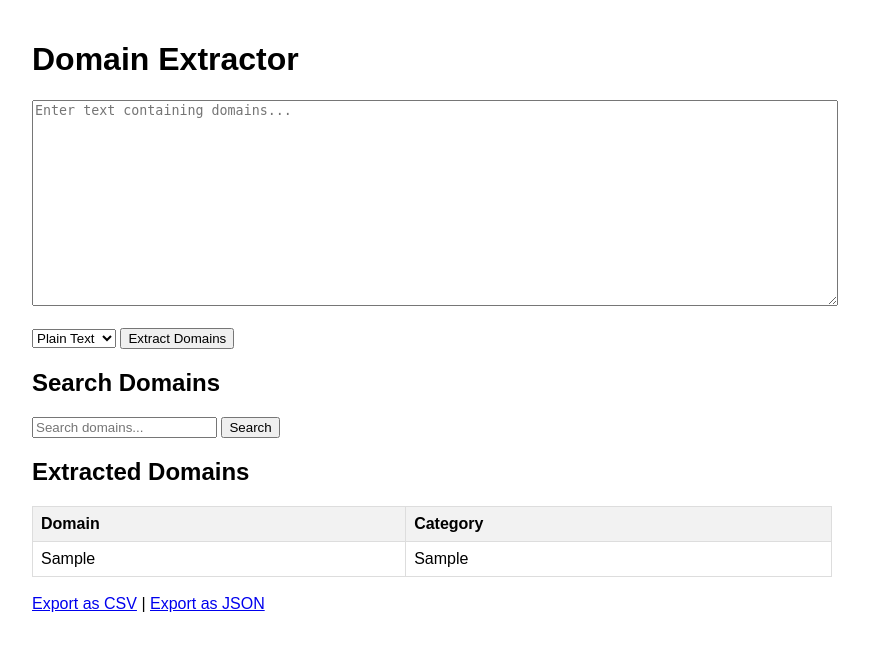
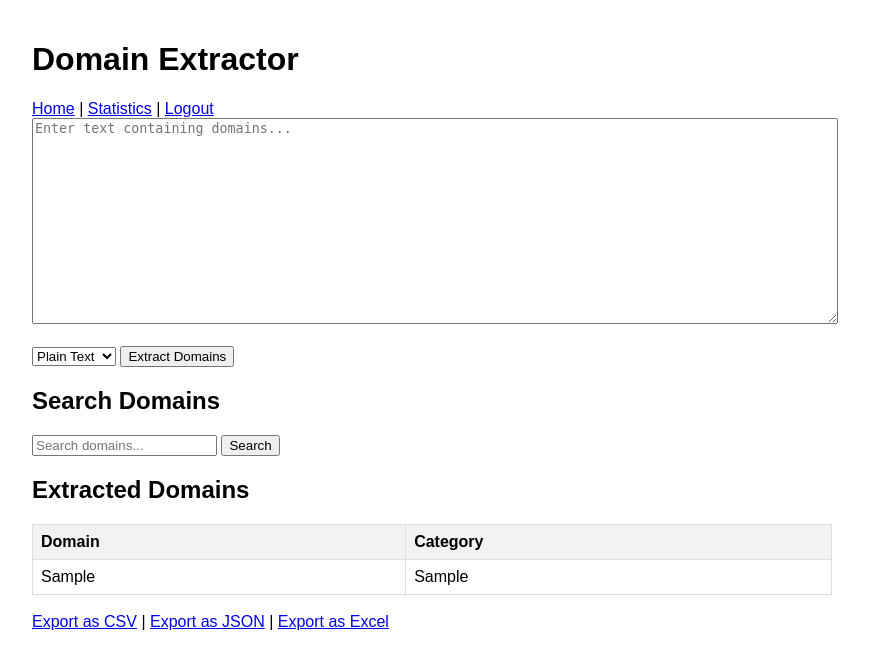
Before and after one commit to digitname/python-domain-tools, a Flask app: page /search in a window 1280 px wide. Shown: the top 669 px of the page, without its empty margins (208-1077 px from the left). Run offline with Flask 2, Linux system fonts and the light colour scheme; a user stored in the database is signed in; tables that the repository leaves empty hold one stand-in row (values such as "Sample post").

Commit message:
- Implemented data visualization for domain statistics - New statistics page with pie chart showing domain categories - Added Chart.js library for creating interactive charts
### Changed
- Updated app.py to include a new route for domain statistics
- Modified index.html to include a link to the statistics page

## [1.5.0] - 2024-10-27

### Added
- Support for exporting domains to Excel format
- Added openpyxl library for Excel file generation

### Changed
- Updated export functionality in app.py to include Excel export
- Modified index.html template to include Excel export option
- Updated requirements.txt with openpyxl dependency

## [1.4.0] - 2024-10-26

### Added
- Improved documentation in README.md
- Added usage instructions for CLI in README.md

### Changed
- Updated init.sh script to include CLI setup

### Fixed
- Minor bug fixes and code improvements

## [1.3.0] - 2024-10-25

### Added
- Command-line interface (CLI) for the application
- New CLI commands: extract, validate, and list_domains
- Click library for building the CLI

### Changed
- Updated requirements.txt to include Click library

```diff
--- a/app.py
+++ b/app.py
@@ -5,9 +5,11 @@ from flask_limiter.util import get_remote_address
 import sqlite3
 import csv
 import io
+import openpyxl
 from domain_extractor import extract_domains, validate_domain, categorize_domain
 from auth import User, init_auth_db, add_user, login_manager
 import logging
+from collections import Counter
 
 app = Flask(__name__)
 app.secret_key = 'your_secret_key_here'  # Change this to a secure random key
@@ -81,6 +83,21 @@ def export():
         )
     elif format == 'json':
         return jsonify(domains)
+    elif format == 'excel':
+        wb = openpyxl.Workbook()
+        ws = wb.active
+        ws.append(['Domain', 'Category'])
+        for domain in domains:
+            ws.append([domain['domain'], domain['category']])
+        output = io.BytesIO()
+        wb.save(output)
+        output.seek(0)
+        return send_file(
+            output,
+            mimetype='application/vnd.openxmlformats-officedocument.spreadsheetml.sheet',
+            as_attachment=True,
+            attachment_filename='domains.xlsx'
+        )
 
 @app.route('/api/domains', methods=['GET'])
 @login_required
@@ -140,6 +157,19 @@ def admin():
     # Add admin functionality here
     return render_template('admin.html')
 
+@app.route('/statistics')
+@login_required
+def statistics():
+    conn = sqlite3.connect('domains.db')
+    c = conn.cursor()
+    c.execute("SELECT category, COUNT(*) FROM domains GROUP BY category")
+    category_stats = dict(c.fetchall())
+    c.execute("SELECT COUNT(DISTINCT domain) FROM domains")
+    total_domains = c.fetchone()[0]
+    conn.close()
+
+    return render_template('statistics.html', category_stats=category_stats, total_domains=total_domains)
+
 if __name__ == '__main__':
     init_db()
     app.run(debug=True)
--- a/requirements.txt
+++ b/requirements.txt
@@ -7,3 +7,4 @@ tldextract==3.1.2
 Flask-Limiter==2.4.0
 importlib-metadata==4.8.3
 click==8.0.3
+openpyxl==3.0.9
--- a/templates/index.html
+++ b/templates/index.html
@@ -39,6 +39,11 @@
 </head>
 <body>
     <h1>Domain Extractor</h1>
+    <nav>
+        <a href="{{ url_for('index') }}">Home</a> |
+        <a href="{{ url_for('statistics') }}">Statistics</a> |
+        <a href="{{ url_for('logout') }}">Logout</a>
+    </nav>
     <form method="POST">
         <textarea name="text" placeholder="Enter text containing domains..."></textarea>
         <br><br>
@@ -76,7 +81,8 @@
     </table>
     <br>
     <a href="{{ url_for('export', format='csv') }}">Export as CSV</a> |
-    <a href="{{ url_for('export', format='json') }}">Export as JSON</a>
+    <a href="{{ url_for('export', format='json') }}">Export as JSON</a> |
+    <a href="{{ url_for('export', format='excel') }}">Export as Excel</a>
     {% endif %}
 </body>
 </html>
```
Also changed, not shown: TODO.md (+4 -2 lines), CHANGELOG.md, README.md, 2 other files.
